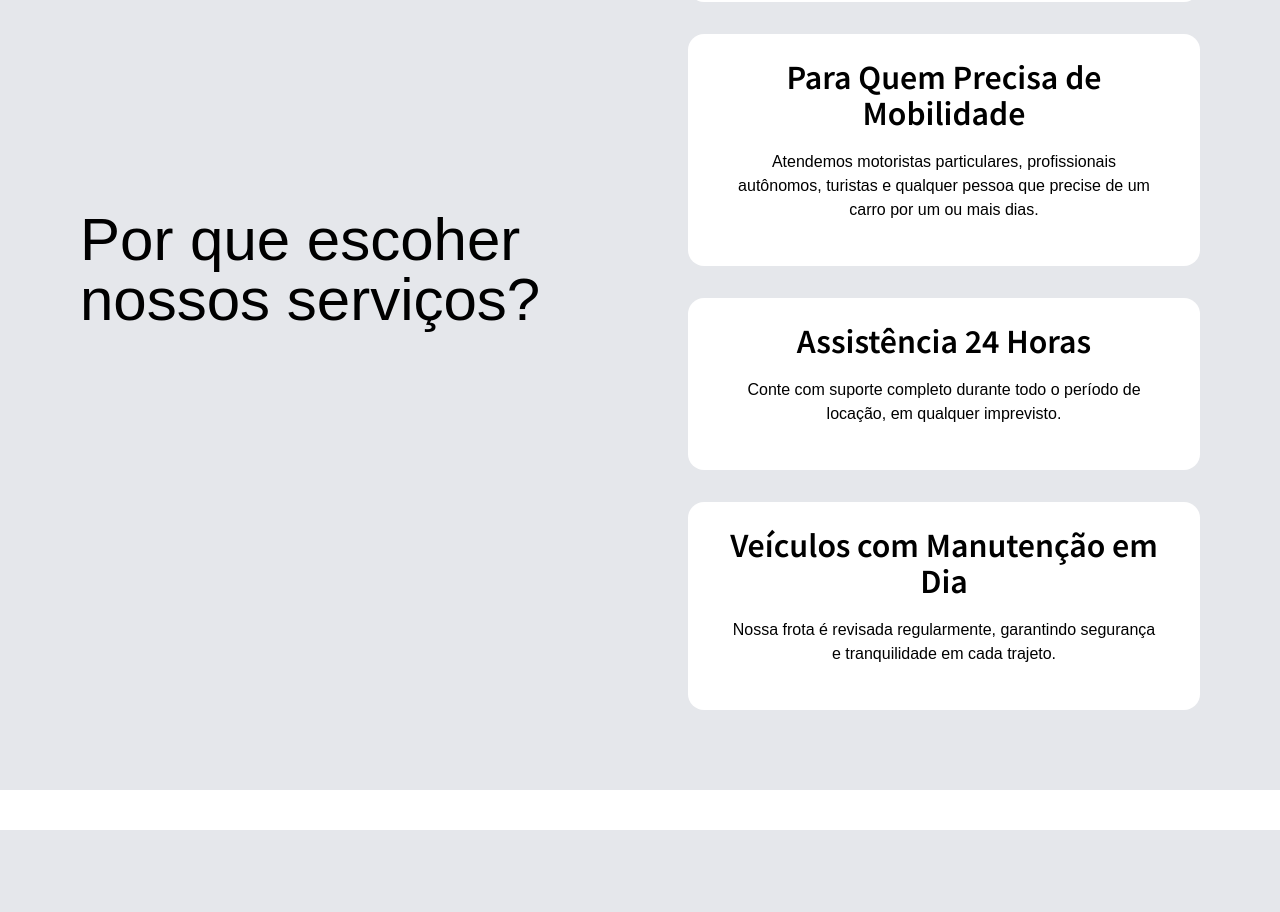
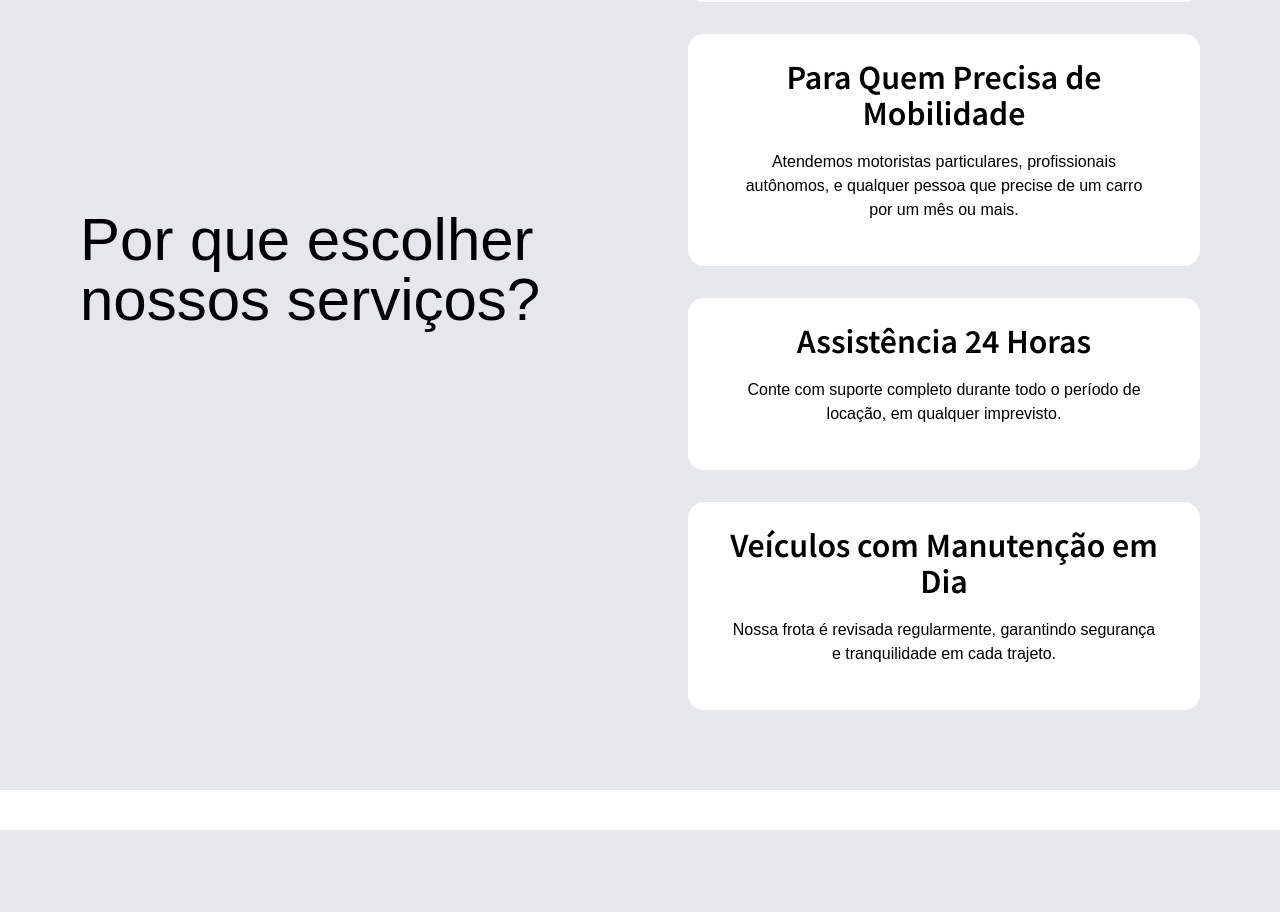
Before and after one commit to eumartins7/locacao_veiculos_nextJS, a Next.js app: page / in a window 1280 px wide. Shown: the part 960-1872 px from the top of the page. Built offline with nearby package versions, Linux system fonts and the light colour scheme; a web font is replaced by a local one.

Commit message:
fix: corrigido erros de digitação

```diff
--- a/src/components/infos-services/infosServices.tsx
+++ b/src/components/infos-services/infosServices.tsx
@@ -6,7 +6,7 @@ export function WhyService() {
         <section id="sobre" className="bg-gray-200 w-full mt-10 pt-20 pb-20">
             <div className="flex justify-between items-center ml-20 mr-20">
                 <div className="font-service text-6xl">
-                    <h1>Por que escoher <br /> nossos serviços?
+                    <h1>Por que escolher <br /> nossos serviços?
                     </h1>
                 </div>
 
@@ -19,7 +19,7 @@ export function WhyService() {
 
                         <CardAbout
                             title="Para Quem Precisa de Mobilidade"
-                            description="Atendemos motoristas particulares, profissionais autônomos, turistas e qualquer pessoa que precise de um carro por um ou mais dias."
+                            description="Atendemos motoristas particulares, profissionais autônomos, e qualquer pessoa que precise de um carro por um mês ou mais."
                         />
 
                         <CardAbout
```
